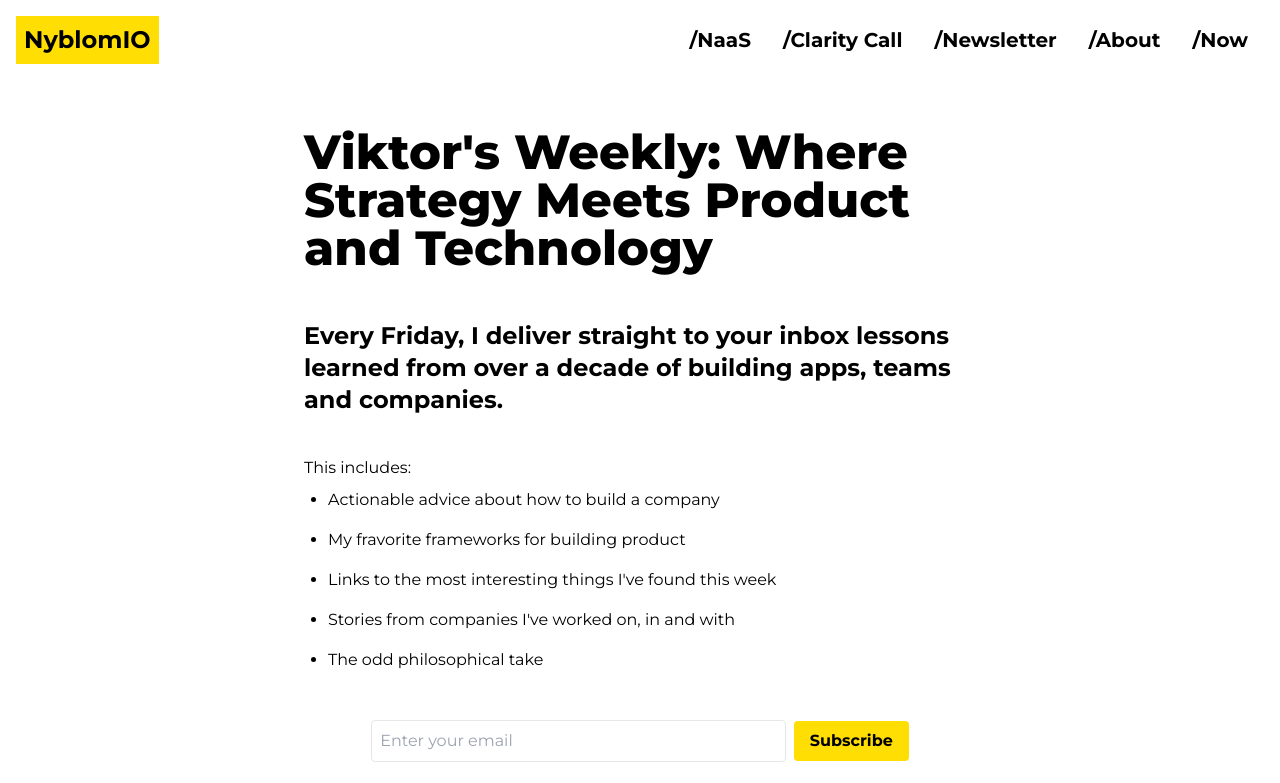
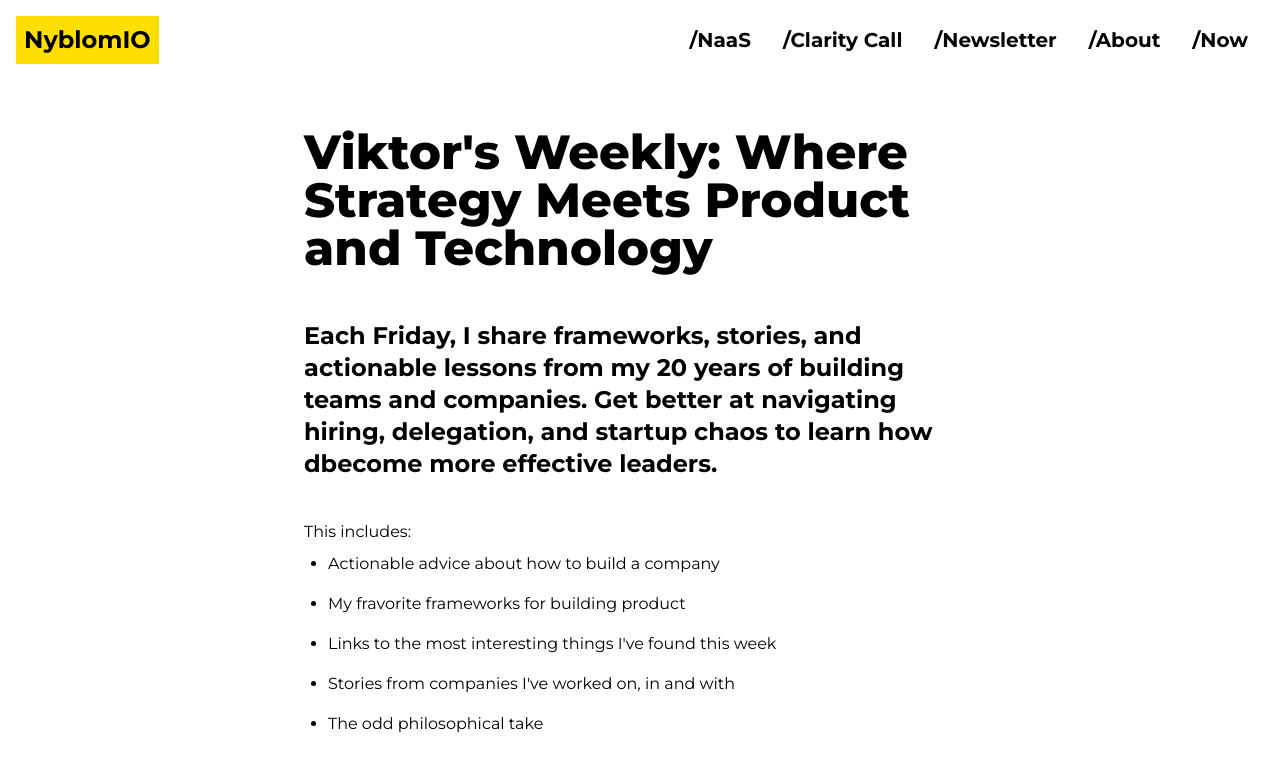
Before and after one commit to Qw4z1/nyblom-io, a Next.js app: page /newsletter in a window 1280 px wide. Shown: the top 783 px of the page. Built offline with nearby package versions, Linux system fonts and the light colour scheme; no server answers.

Commit message:
Update copy

```diff
--- a/src/pages/newsletter.tsx
+++ b/src/pages/newsletter.tsx
@@ -15,8 +15,7 @@ const Newsletter: NextPage = () => {
         </h1>
 
         <h2 className="mb-8">
-          Every Friday, I deliver straight to your inbox lessons learned from
-          over a decade of building apps, teams and companies.
+        Each Friday, I share frameworks, stories, and actionable lessons from my 20 years of building teams and companies. Get better at navigating hiring, delegation, and startup chaos to learn how dbecome more effective leaders.
         </h2>
 
         <p>This includes: </p>
```
